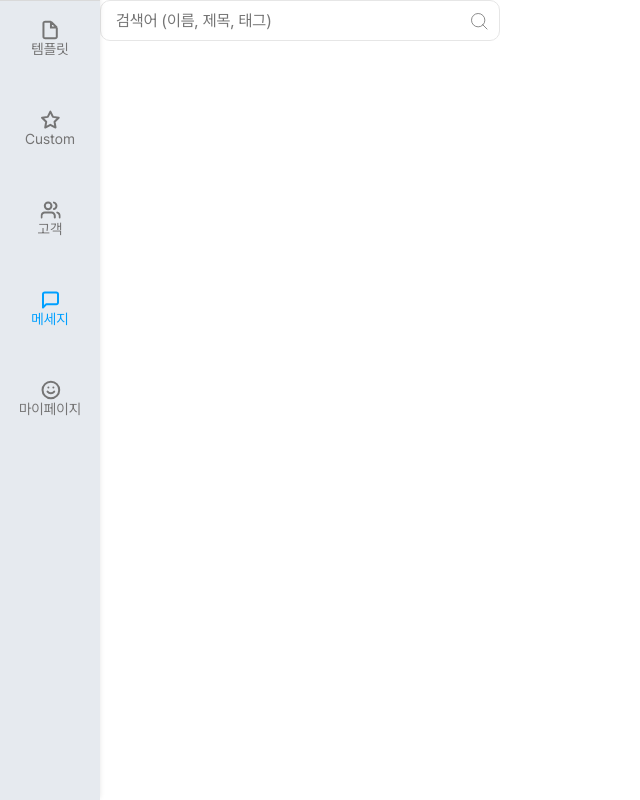
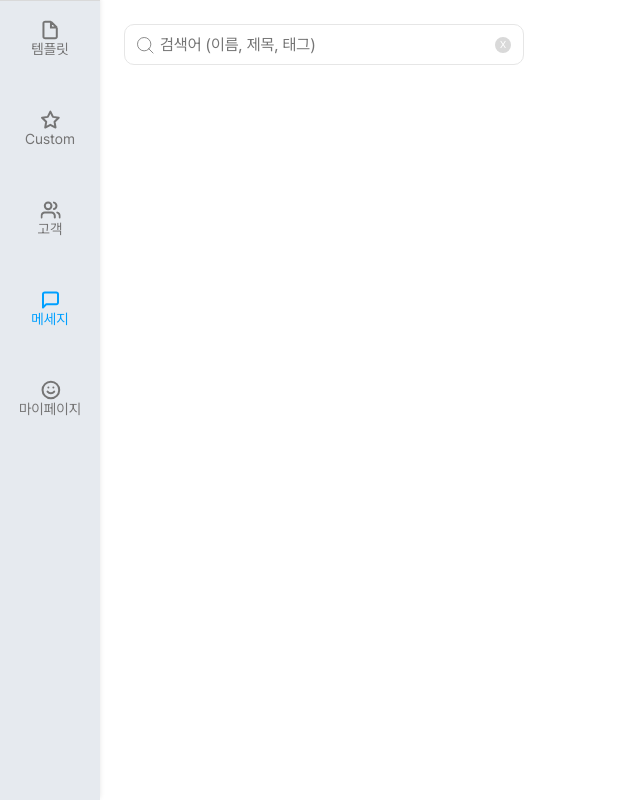
Before and after one commit to yulmam/ssenbi, a Next.js app: page /message in a window 1280 px wide. Shown: the whole page, without its empty margins (0-640 px from the left). Built offline with nearby package versions, Linux system fonts and the light colour scheme.

Commit message:
feat : searchBar 컴포넌트 로직

```diff
--- /dev/null
+++ b/src/app/(pages)/message/page.css
@@ -0,0 +1,3 @@
+.search-bar-container {
+  margin: 24px;
+}
--- a/src/app/(pages)/message/page.tsx
+++ b/src/app/(pages)/message/page.tsx
@@ -1,20 +1,26 @@
 "use client";
 
 import SearchBar from "@/app/components/common/input/SearchBar";
+import { useState } from "react";
+import "./page.css";
 
 export default function MessagePage() {
-  const handleChange = (value: string | number) => {
-    // todo : api에서 정보 받기
+  const [searchValue, setSearchValue] = useState("");
+
+  const handleSearchChange = (value: string) => {
+    setSearchValue(value);
+    if (searchValue != value) console.log("debounce Value", value);
   };
-
   return (
     <div className="page-container">
-      <SearchBar
-        type="text"
-        value={""}
-        onChange={handleChange}
-        placeholder="검색어 (이름, 제목, 태그)"
-      />
+      <div className="search-bar-container">
+        <SearchBar
+          type="text"
+          value={searchValue}
+          onChange={handleSearchChange}
+          placeholder="검색어 (이름, 제목, 태그)"
+        />
+      </div>
     </div>
   );
 }
--- a/src/app/components/common/input/SearchBar.tsx
+++ b/src/app/components/common/input/SearchBar.tsx
@@ -1,45 +1,63 @@
 "use client";
 
-import React, { useMemo, useEffect } from "react";
+import React, { useMemo, useEffect, useState } from "react";
 import debounce from "lodash/debounce";
+import ReadingGlassesIcon from "@/app/assets/svg/ReadingGlasses.svg";
+import XIcon from "@/app/assets/svg/X.svg";
 import "./SearchBar.css";
-import ReadingGlassesIcon from "@/app/assets/svg/ReadingGlasses.svg";
 
 interface SearchBarProps {
-  type?: "text" | "number";
-  value?: string | number;
+  type?: "text";
+  value?: string;
   placeholder?: string;
-  onChange: (value: string | number) => void;
+  onChange: (value: string) => void;
 }
 
 export default function SearchBar({
   type = "text",
-  value,
+  value = "",
   placeholder,
   onChange,
 }: SearchBarProps) {
-  const debouncedOnChange = useMemo(() => debounce(onChange, 300), [onChange]);
+  const [inputValue, setInputValue] = useState(value);
+
+  const debouncedOnChange = useMemo(() => debounce(onChange, 500), [onChange]);
 
   useEffect(() => {
+    debouncedOnChange(inputValue);
+
     return () => {
       debouncedOnChange.cancel();
     };
-  }, [debouncedOnChange]);
+  }, [inputValue, debouncedOnChange]);
 
   const handleChange = (e: React.ChangeEvent<HTMLInputElement>) => {
-    debouncedOnChange(e.target.value);
+    setInputValue(e.target.value);
+  };
+
+  const removeValue = () => {
+    setInputValue("");
+    debouncedOnChange("");
   };
 
   return (
     <div className="search-bar">
+      <ReadingGlassesIcon className="search-icon" viewBox="0 0 24 24" />
+
       <input
         type={type}
         placeholder={placeholder}
-        value={value}
+        value={inputValue}
         onChange={handleChange}
         className="search-input"
       />
-      <ReadingGlassesIcon className="search-icon" viewBox="0 0 24 24" />
+      <span
+        onClick={removeValue}
+        className="search-icon"
+        style={{ cursor: "pointer" }}
+      >
+        <XIcon />
+      </span>
     </div>
   );
 }
--- a/src/app/styles/globals.css
+++ b/src/app/styles/globals.css
@@ -215,3 +215,7 @@ a {
     margin: 0;
   }
 }
+
+.cursor {
+  cursor: pointer;
+}
```
